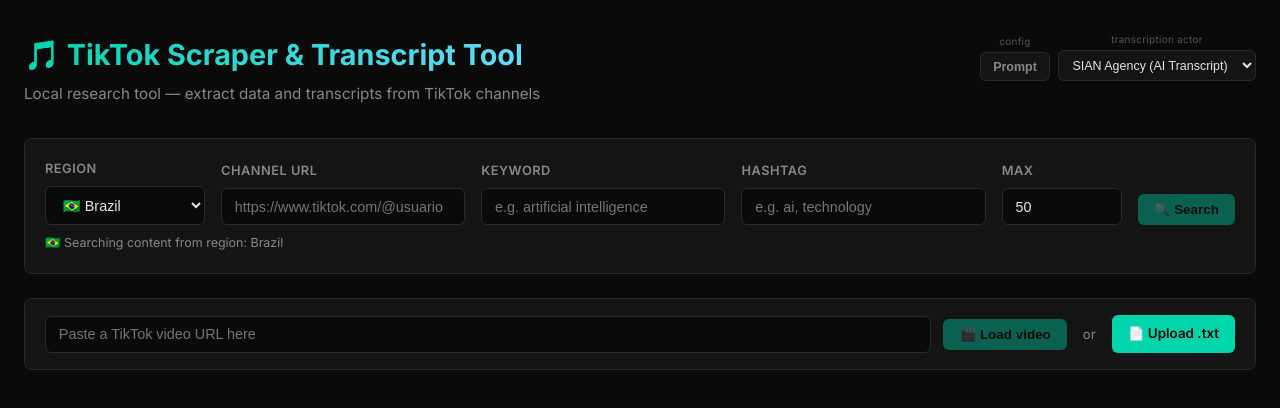
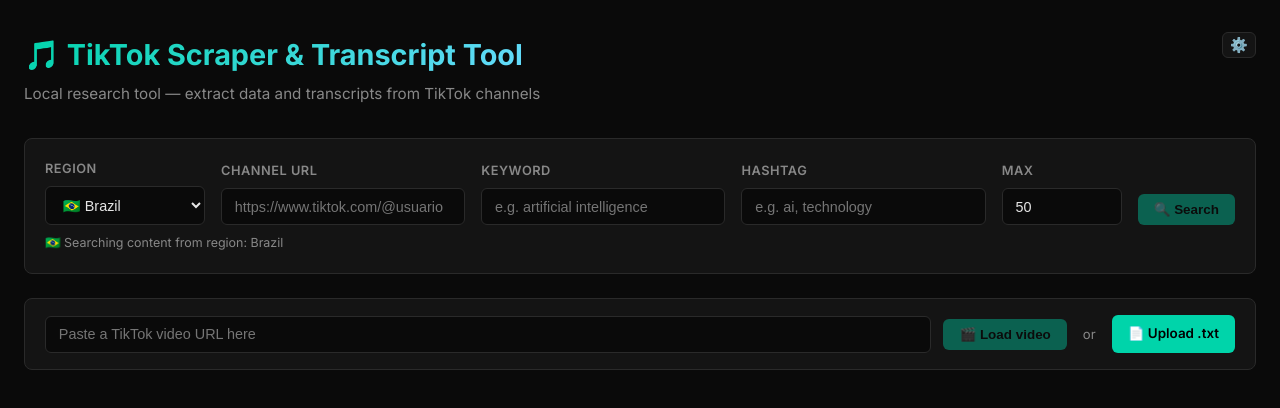
Before and after one commit to brunoces11/TT_SCRAPE, a Next.js app: page / in a window 1280 px wide. Shown: the top 408 px of the page. Built offline with nearby package versions, Linux system fonts and the light colour scheme.

Commit message:
reposicionada dropdown

```diff
--- a/app/globals.css
+++ b/app/globals.css
@@ -713,8 +713,9 @@
   background: var(--surface);
   color: var(--text-muted);
   border: 1px solid var(--border);
-  font-size: 0.78rem;
-  padding: 0.4rem 0.75rem;
+  font-size: 0.9rem;
+  padding: 0.3rem 0.45rem;
+  line-height: 1;
 }
 
 .btn-prompt:hover:not(:disabled) {
@@ -775,3 +776,22 @@
   padding: 0.75rem 1rem;
   border-top: 1px solid var(--border);
 }
+
+/* ─── Modal Fields ─── */
+.modal-field {
+  padding: 0.75rem 1rem 0;
+}
+
+.modal-field-label {
+  font-size: 0.72rem;
+  color: #555;
+  text-transform: uppercase;
+  letter-spacing: 0.4px;
+  display: block;
+  margin-bottom: 0.35rem;
+}
+
+.modal-actor-selector {
+  width: 100%;
+  max-width: 100%;
+}
--- a/app/page.tsx
+++ b/app/page.tsx
@@ -865,26 +865,11 @@
         </div>
         <div className="header-controls">
           <div className="header-control-item">
-            <span className="header-control-label">Config</span>
+            {/* <span className="header-control-label">Config</span> */}
             <button className="btn btn-prompt" onClick={handleOpenPrompt} title="Edit AI prompt">
-              Prompt
+              ⚙️
             </button>
           </div>
-          {transcriptActors.length > 0 && (
-            <div className="header-control-item">
-              <span className="header-control-label">Transcription Actor</span>
-              <select
-                className="actor-selector"
-                value={selectedTranscriptActor}
-                onChange={(e) => setSelectedTranscriptActor(e.target.value)}
-                title="Transcript actor"
-              >
-                {transcriptActors.map((a) => (
-                  <option key={a.id} value={a.id}>{a.name}</option>
-                ))}
-              </select>
-            </div>
-          )}
           {apifyAccounts.length > 1 && (
             <div className="header-control-item">
               <span className="header-control-label">Transcription API</span>
@@ -916,8 +901,25 @@
         <div className="modal-overlay" onClick={() => setShowPromptModal(false)}>
           <div className="modal-content" onClick={(e) => e.stopPropagation()}>
             <div className="modal-header">
-              <span>Edit AI Prompt</span>
+              <span>Settings</span>
               <button onClick={() => setShowPromptModal(false)} className="error-dismiss">✕</button>
+            </div>
+            {transcriptActors.length > 0 && (
+              <div className="modal-field">
+                <label className="modal-field-label">Transcription Actor</label>
+                <select
+                  className="actor-selector modal-actor-selector"
+                  value={selectedTranscriptActor}
+                  onChange={(e) => setSelectedTranscriptActor(e.target.value)}
+                >
+                  {transcriptActors.map((a) => (
+                    <option key={a.id} value={a.id}>{a.name}</option>
+                  ))}
+                </select>
+              </div>
+            )}
+            <div className="modal-field">
+              <label className="modal-field-label">AI Prompt</label>
             </div>
             <textarea
               className="prompt-textarea"
```
